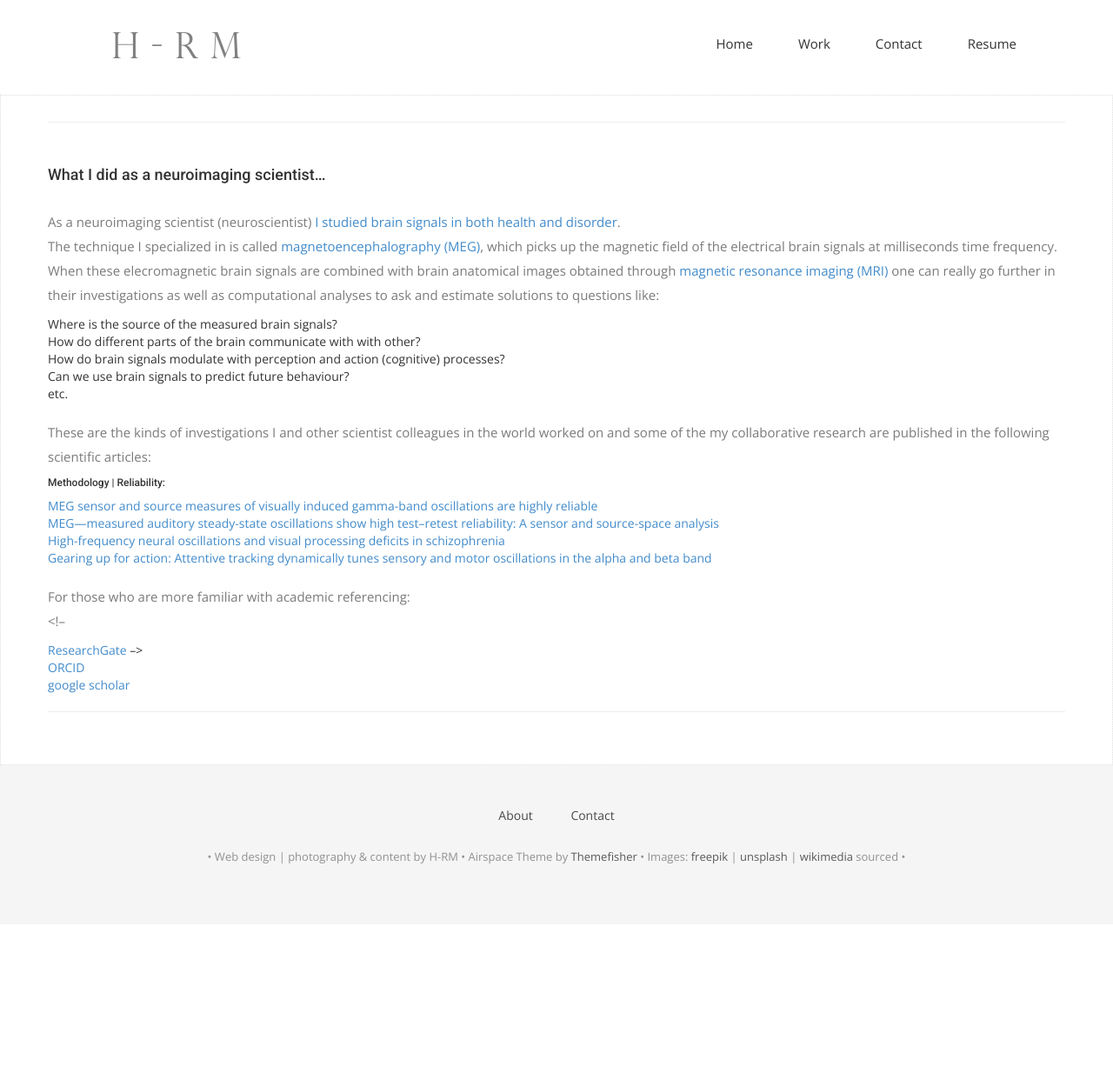
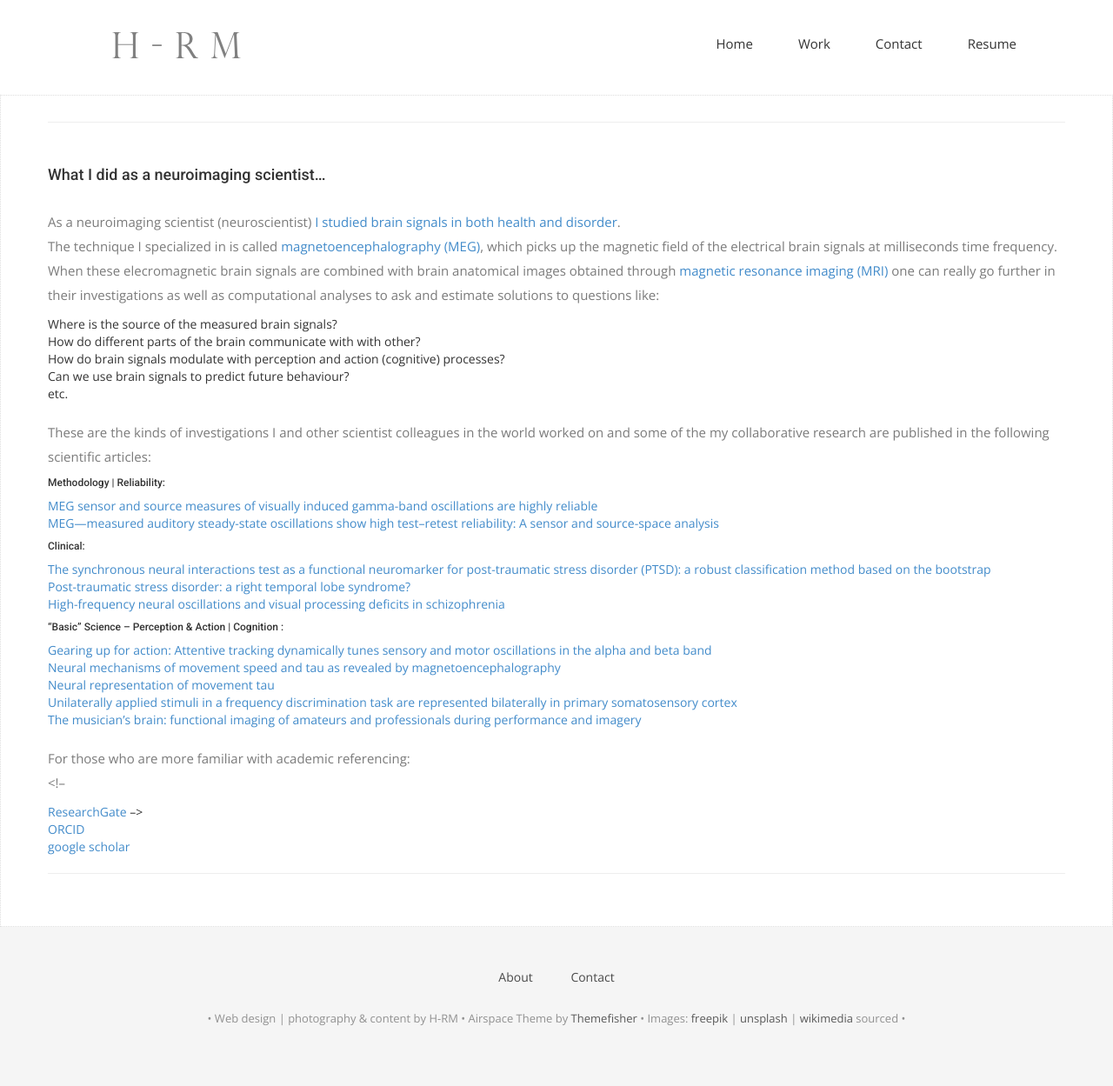
Before and after one commit to hengrumay/hengrumay.github.io, a Jekyll site: the page built from _pages/research_overview.md, in a window 1280 px wide. Shown: the whole page at 87% size. Built offline with Jekyll 4.4.1, drawn with Linux system fonts in a browser that asks for light colours; nearby versions of some CDN libraries; some web fonts are replaced; our own code applies the rules of GitHub Pages for plain Markdown files; before the commit the page ends 1063 px from its top, so only the background shows below that.

Commit message:
Update research_overview.md

```diff
--- a/_pages/research_overview.md
+++ b/_pages/research_overview.md
@@ -19,12 +19,18 @@ and some of the my collaborative research are published in the following scienti
 ###### Methodology | Reliability:
   - [MEG sensor and source measures of visually induced gamma-band oscillations are highly reliable](https://doi.org/10.1016/j.neuroimage.2016.05.006)
   - [MEG—measured auditory steady-state oscillations show high test–retest reliability: A sensor and source-space analysis](https://doi.org/10.1016/j.neuroimage.2015.07.055)
-  - [High-frequency neural oscillations and visual processing deficits in schizophrenia](https://www.frontiersin.org/articles/10.3389/fpsyg.2013.00621/full)
-  - [Gearing up for action: Attentive tracking dynamically tunes sensory and motor oscillations in the alpha and beta band](https://doi.org/10.1016/j.neuroimage.2013.04.120)
-  - []()
-  - []()
-  - []()
-  - []()
+
+###### Clinical:
+ - [The synchronous neural interactions test as a functional neuromarker for post-traumatic stress disorder (PTSD): a robust classification method based on the bootstrap](http://iopscience.iop.org/article/10.1088/1741-2560/7/1/016011)
+ - [Post-traumatic stress disorder: a right temporal lobe syndrome?](http://iopscience.iop.org/article/10.1088/1741-2560/7/6/066005)
+ - [High-frequency neural oscillations and visual processing deficits in schizophrenia](https://www.frontiersin.org/articles/10.3389/fpsyg.2013.00621/full)
+
+###### "Basic" Science -- Perception & Action | Cognition :
+ - [Gearing up for action: Attentive tracking dynamically tunes sensory and motor oscillations in the alpha and beta band](https://doi.org/10.1016/j.neuroimage.2013.04.120)
+ - [Neural mechanisms of movement speed and tau as revealed by magnetoencephalography](https://dx.doi.org/10.1007/s00221-009-1822-5)
+ - [Neural representation of movement tau](https://www.era.lib.ed.ac.uk/handle/1842/2675)
+ - [Unilaterally applied stimuli in a frequency discrimination task are represented bilaterally in primary somatosensory cortex]()
+ - [The musician's brain: functional imaging of amateurs and professionals during performance and imagery](https://doi.org/10.1016/j.neuroimage.2003.07.018)
 
 
 For those who are more familiar with academic referencing:
```
